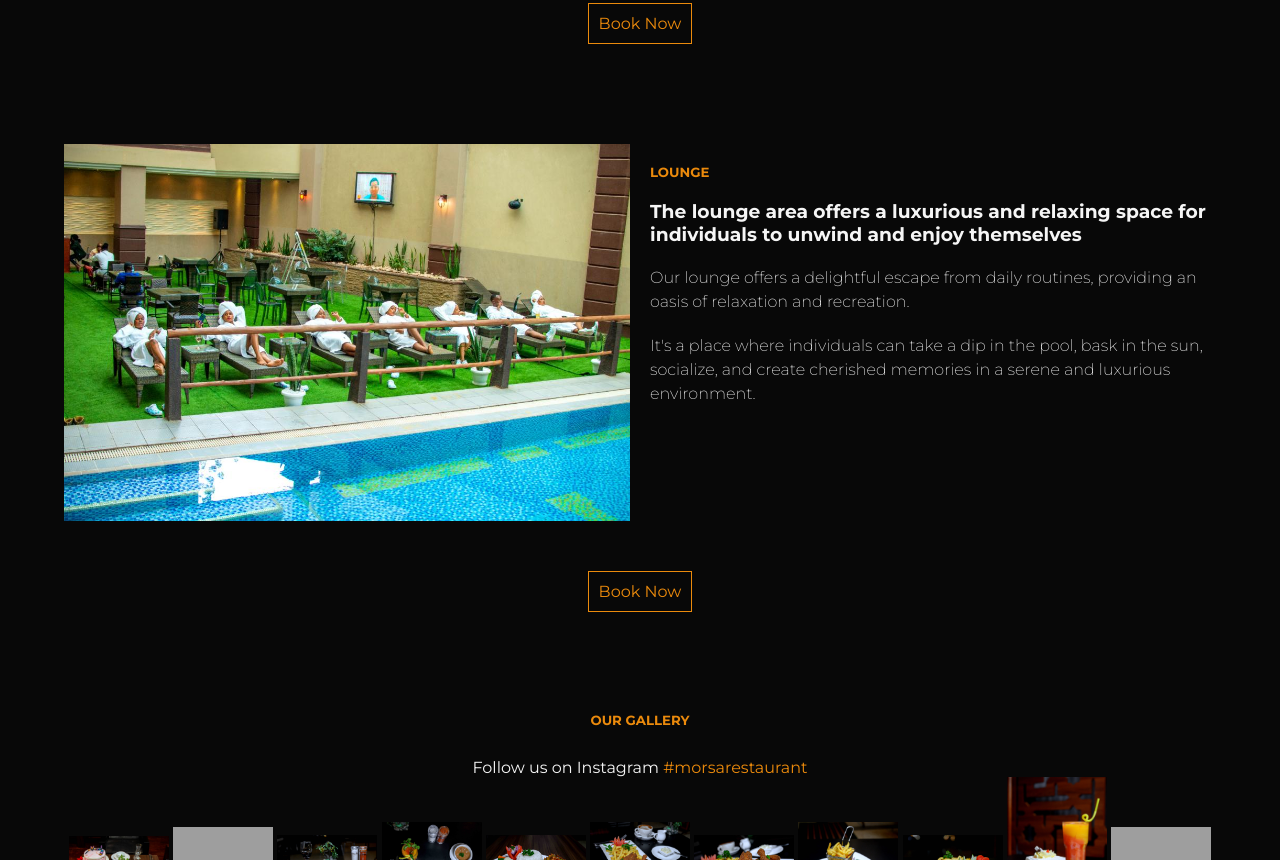
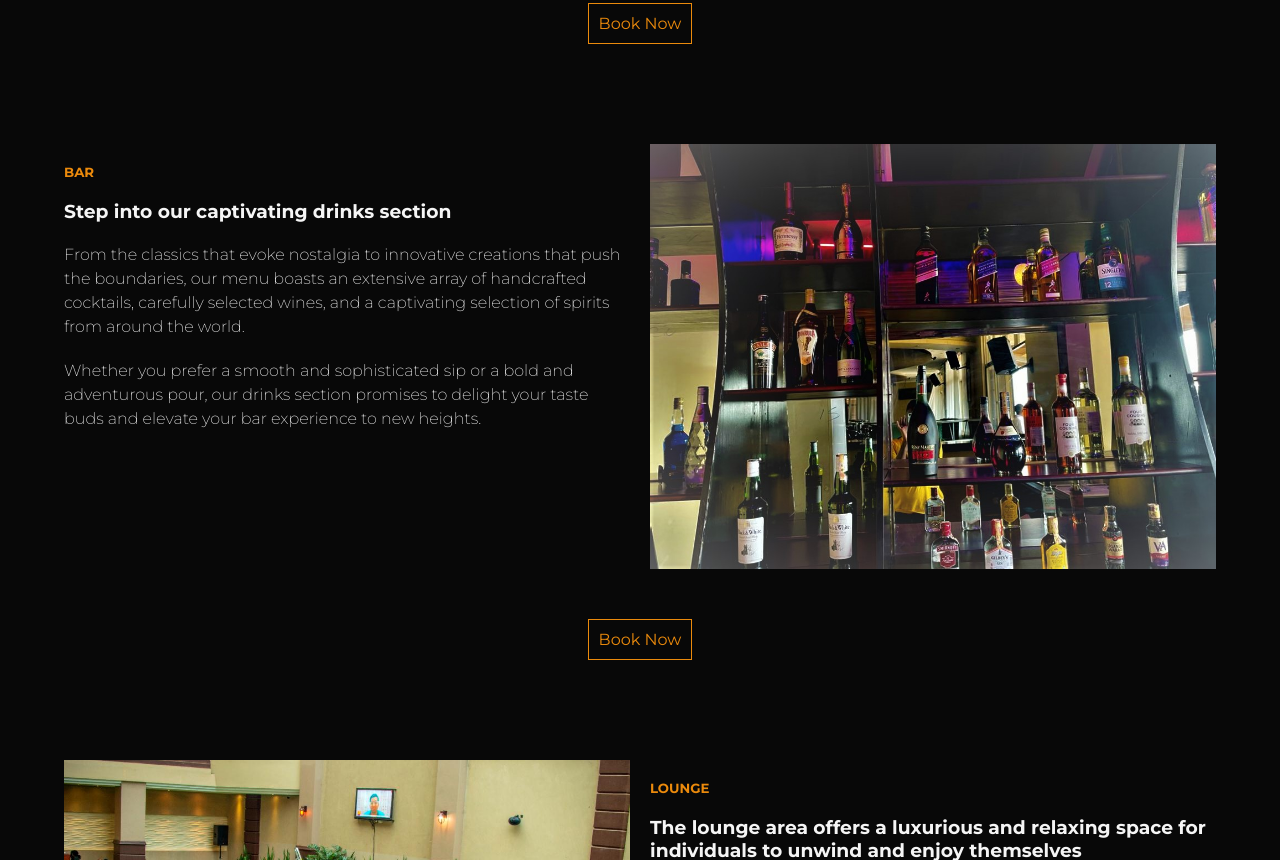
Before and after one commit to devcharles800/MorsaRestaurant, a plain HTML site: page index.html in a window 1280 px wide. Shown: the part 2662-3522 px from the top of the page. Drawn offline with Linux system fonts and the light colour scheme; grey boxes are pictures that could not be loaded; files whose address does not match are found by name.

Commit message:
added bar section

```diff
--- a/index.html
+++ b/index.html
@@ -145,6 +145,22 @@
                     </div>
                     <div class="slideshow">
                         <img src="img/live_band.jpg" alt="" srcset="" loading="lazy">
+                    </div>
+                </div>
+                <a href="" class="cta-button">Book Now</a>
+
+            </section>
+
+            <section class="sub-section events" id="events">
+                <div class="container">
+                    <div class="section-description">
+                        <h5 class="section-heading">Bar</h5>
+                        <h3 class="section-sub-heading">Step into our captivating drinks section</h3>
+                        <p>From the classics that evoke nostalgia to innovative creations that push the boundaries, our menu boasts an extensive array of handcrafted cocktails, carefully selected wines, and a captivating selection of spirits from around the world.</p>
+                        <p>Whether you prefer a smooth and sophisticated sip or a bold and adventurous pour, our drinks section promises to delight your taste buds and elevate your bar experience to new heights.</p>
+                    </div>
+                    <div class="slideshow">
+                        <img src="img/bar.jpeg" alt="" srcset="" loading="lazy">
                     </div>
                 </div>
                 <a href="" class="cta-button">Book Now</a>
```
Also changed, not shown: img/bar.jpeg (added).
